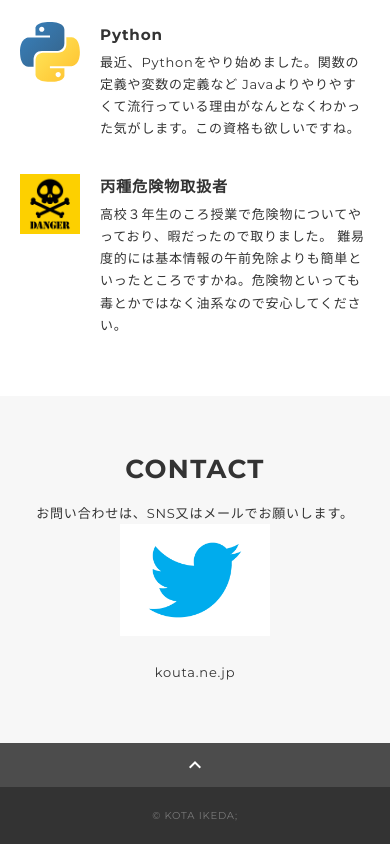
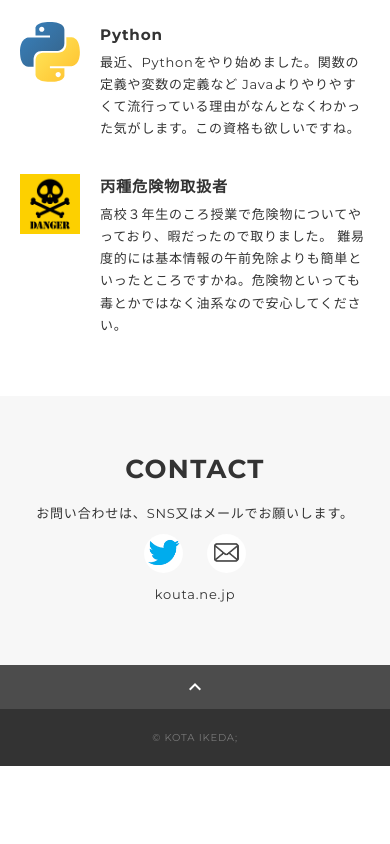
Before and after one commit to kt1013/portfolio, a plain HTML site: page docs/index.html in a window 390 px wide. Shown: the part 961-1805 px from the top of the page. After the commit the page ends 1727 px from the top, so only its background shows below. Drawn offline with nearby package versions, Linux system fonts and the light colour scheme.

Commit message:
修正・変更

```diff
--- a/docs/css/style.css
+++ b/docs/css/style.css
@@ -96,6 +96,7 @@ li {
 
 .header-banner {
   width: 50px;
+  border-radius:50%
 }
 .header-nav-list {
   display: flex;
@@ -190,25 +191,25 @@ li {
   text-align: center;
 }
 
-.contact-item:not(:last-child) {
-  margin-right: 10px;
-}
-
 .contact-icon {
   width: 50px;
 }
 .contact-body{
 	flex:1;
+	text-align:center;
 }
 .contact-text{
 	text-align:center;
 }
 .contact-img {
-  width: 20%;
-  margin-right: 30px;
-  margin-left: 600px;
-  border-radius: 50%;
-
+  width: 150px;
+    margin: 0 auto;
+    margin-bottom: 25px;
+}
+.contact-img img{
+	border-radius:50%;
+	max-width:5%;
+	margin:10px
 }
 
 
@@ -325,9 +326,8 @@ li {
 .contact-text{
 	text-align:center;
 }
- .contact-img {
-    width: 150px;
-    margin: 0 auto;
-    margin-bottom: 25px;
-  }
+.contact-img img{
+	border-radius:50%;
+	max-width:10%;
 }
+}
--- a/docs/index.html
+++ b/docs/index.html
@@ -113,10 +113,15 @@
 					<h2 class="title">CONTACT</h2>
 					<div class="contact-body">
 						<p class="contact-text">お問い合わせは、SNS又はメールでお願いします。</p>
-					<p class="contact-img">
-					<img src="img/twitter_rogo.png" alt="twitter" >
-					</p>
+
+						<span class="contact-img"> <a
+							href="https://twitter.com/?lang=ja"><img
+								src="img/twitter.png" alt="twitter"> </a>
+						</span> <span class="contact-img"> <img src="img/Mail.png"
+							alt="Mail">
+						</span>
 						<p class="contact-text">kouta.ne.jp</p>
+					</div>
 				</div>
 	</div>
 	</div>
```
Also changed, not shown: docs/img/Mail.png (added), docs/img/twitter.png (added). Lines whose indentation alone changed are shown as unchanged.
